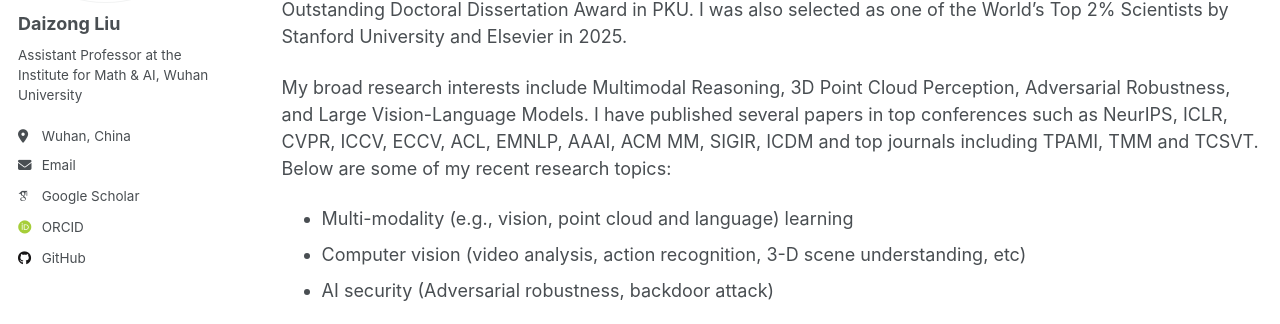
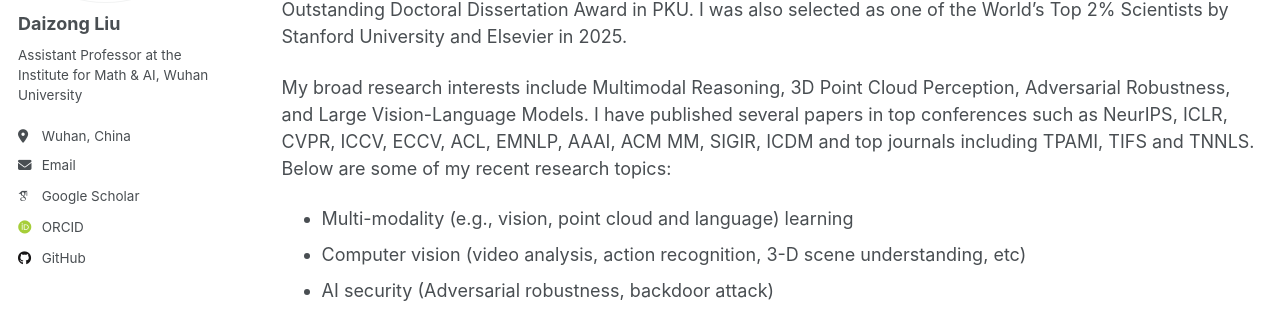
Before and after one commit to liudaizong/liudaizong.github.io, a Jekyll site: the page built from _pages/about.md, in a window 1280 px wide and 900 px high. Shown: the part 230-554 px from the top of the window. Built offline with Jekyll 4.4.1, drawn with Linux system fonts in a browser that asks for light colours; some web fonts are replaced.

Commit message:
Update about.md

```diff
--- a/_pages/about.md
+++ b/_pages/about.md
@@ -11,7 +11,7 @@ redirect_from:
 
 I am Daizong Liu (刘岱宗), a Tenure-track Assistant Professor (Ph.D. Supervisor) in the Institute for Math & AI at Wuhan University (WHU). Prior to joining WHU, I obtained my Ph.D. degree at Wangxuan Institute of Computer Technology of Peking University (PKU) in 2025, supervised by Prof. [Wei Hu](https://www.wict.pku.edu.cn/huwei). I was the recipient of the 2025 Outstanding Doctoral Dissertation Award in PKU. I was also selected as one of the World's Top 2% Scientists by Stanford University and Elsevier in 2025.
 
-My broad research interests include Multimodal Reasoning, 3D Point Cloud Perception, Adversarial Robustness, and Large Vision-Language Models. I have published several papers in top conferences such as NeurIPS, ICLR, CVPR, ICCV, ECCV, ACL, EMNLP, AAAI, ACM MM, SIGIR, ICDM and top journals including TPAMI, TMM and TCSVT. Below are some of my recent research topics:
+My broad research interests include Multimodal Reasoning, 3D Point Cloud Perception, Adversarial Robustness, and Large Vision-Language Models. I have published several papers in top conferences such as NeurIPS, ICLR, CVPR, ICCV, ECCV, ACL, EMNLP, AAAI, ACM MM, SIGIR, ICDM and top journals including TPAMI, TIFS and TNNLS. Below are some of my recent research topics:
 * Multi-modality (e.g., vision, point cloud and language) learning
 * Computer vision (video analysis, action recognition, 3-D scene understanding, etc)
 * AI security (Adversarial robustness, backdoor attack)
```
